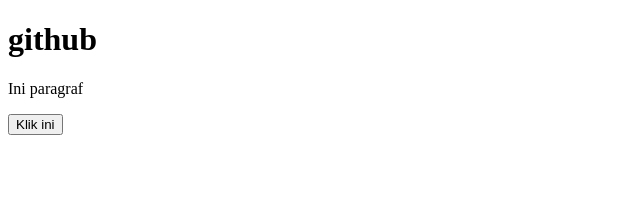
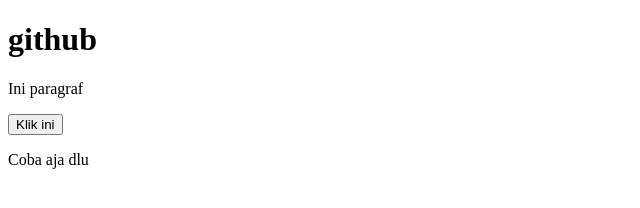
Before and after one commit to ramandarafkymuhammadamin/belajar_github, a plain HTML site: page index.html in a window 1280 px wide. Shown: the whole page, without its empty margins (0-640 px from the left). Drawn offline with Linux system fonts and the light colour scheme.

Commit message:
ubah index paragraf

```diff
--- a/index.html
+++ b/index.html
@@ -9,5 +9,7 @@
     <h1>github</h1>
     <p>Ini paragraf</p>
     <button>Klik ini</button>
+
+    <p>Coba aja dlu</p>
 </body>
 </html>
```
